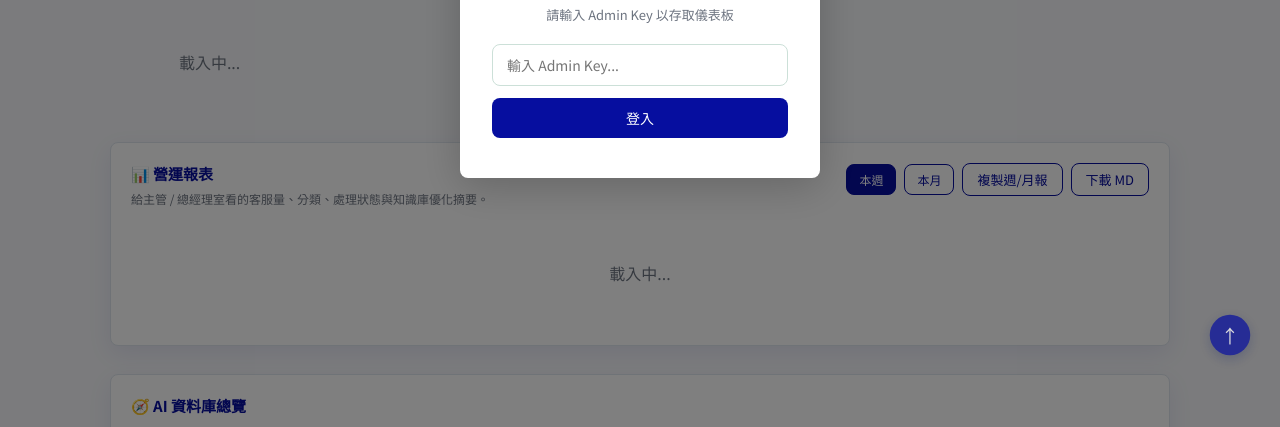
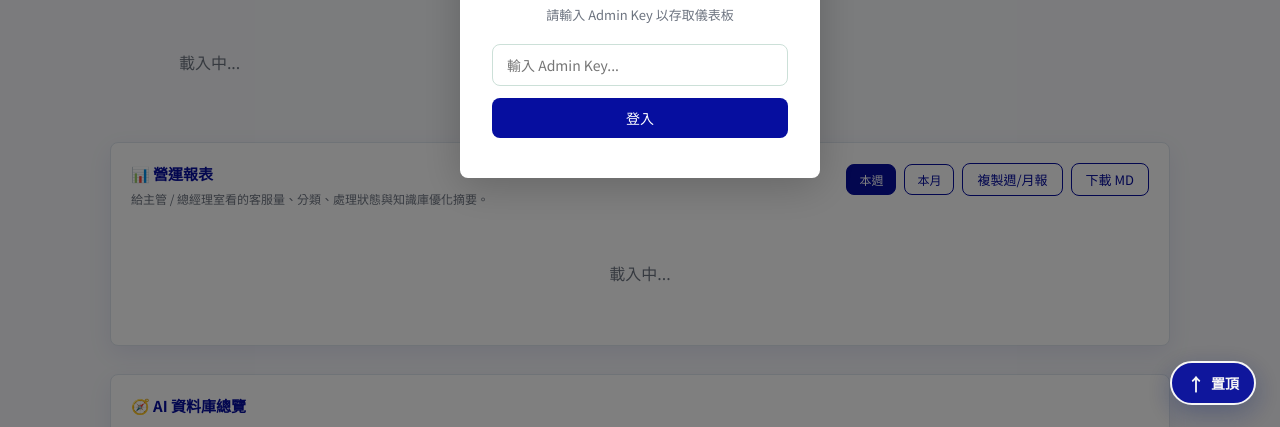
Before and after one commit to jameswu504-hash/ecoco-customer-servic, a website: page public/dashboard.html in a window 1280 px wide. Shown: the part 371-798 px from the top of the page. Drawn offline with nearby package versions, Linux system fonts and the light colour scheme.

Commit message:
fix(dashboard): make back to top button obvious

```diff
--- a/public/dashboard.css
+++ b/public/dashboard.css
@@ -729,18 +729,20 @@
     }
     .retry-btn:hover { background:#a94434; color:#fff; }
     .back-to-top {
-      position:fixed; right:28px; bottom:72px; width:44px; height:44px;
-      border-radius:50%; border:none; background:var(--green-dark); color:#fff;
-      font-size:20px; cursor:pointer; box-shadow:0 4px 12px rgba(26,43,109,.35);
+      position:fixed; right:24px; bottom:24px; min-width:86px; height:44px;
+      border-radius:999px; border:2px solid white; background:var(--green-dark); color:#fff;
+      font-size:14px; font-weight:700; cursor:pointer; box-shadow:0 8px 24px rgba(26,43,109,.38);
       z-index:1200; transition:opacity .2s, transform .2s, box-shadow .2s;
-      font-family:'Noto Sans TC',sans-serif; opacity:.72; transform:scale(.92);
-      display:flex; align-items:center; justify-content:center;
+      font-family:'Noto Sans TC',sans-serif; opacity:.92; transform:scale(1);
+      display:flex; align-items:center; justify-content:center; gap:6px;
     }
     .back-to-top.visible,
     .back-to-top:hover {
-      opacity:1; transform:scale(1); background:#2a3f8f;
-      box-shadow:0 6px 18px rgba(26,43,109,.42);
+      opacity:1; transform:translateY(-2px); background:#2a3f8f;
+      box-shadow:0 10px 28px rgba(26,43,109,.46);
     }
+    .back-to-top-icon { font-size:18px; line-height:1; }
+    .back-to-top-text { line-height:1; }
     .modal-icon { font-size:32px; margin-bottom:12px; }
     .section-title.tight { margin-bottom:6px; }
     .section-title.compact { font-size:13px; margin-bottom:10px; }
--- a/public/dashboard.html
+++ b/public/dashboard.html
@@ -5,7 +5,7 @@
   <meta name="viewport" content="width=device-width, initial-scale=1.0"/>
   <title>ECOCO 客服後台</title>
   <link href="https://fonts.googleapis.com/css2?family=Noto+Sans+TC:wght@400;500;700&family=Space+Mono&display=swap" rel="stylesheet"/>
-  <link rel="stylesheet" href="dashboard.css" />
+  <link rel="stylesheet" href="dashboard.css?v=20260716-top-button" />
 </head>
 <body>
 
@@ -233,10 +233,13 @@
 
 </div>
 
-<button id="backToTopBtn" class="back-to-top" type="button" aria-label="回到頂端" title="回到頂端">↑</button>
+<button id="backToTopBtn" class="back-to-top" type="button" aria-label="回到頂端" title="回到頂端">
+  <span class="back-to-top-icon">↑</span>
+  <span class="back-to-top-text">置頂</span>
+</button>
 
 <script src="kb-parser.js"></script>
-<script src="dashboard.js"></script>
+<script src="dashboard.js?v=20260716-top-button"></script>
 
 </body>
 </html>
--- a/server.js
+++ b/server.js
@@ -53,6 +53,12 @@ app.use(express.json({
     req.rawBody = buf;
   },
 }));
+app.use((req, res, next) => {
+  if (['/dashboard.html', '/dashboard.css', '/dashboard.js'].includes(req.path)) {
+    res.setHeader('Cache-Control', 'no-store');
+  }
+  next();
+});
 app.use(express.static(path.join(__dirname, 'public')));
 
 const DEFAULT_ANTHROPIC_MODEL = 'claude-sonnet-4-6';
```
